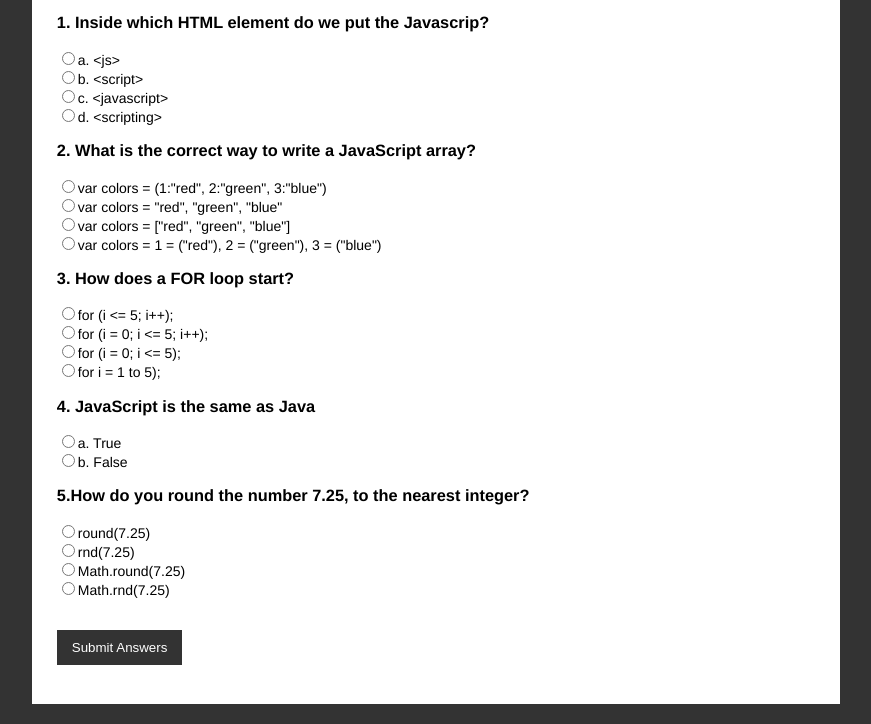
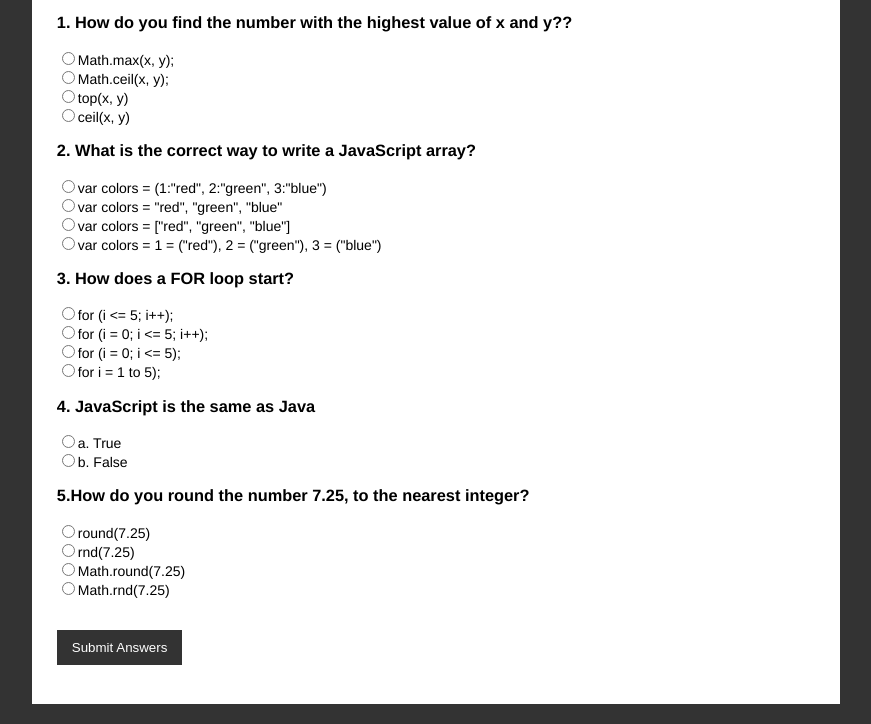
Before and after one commit to BobCHub/Web-Page, a plain HTML site: page quiz.html in a window 1280 px wide. Shown: the part 116-840 px from the top of the page, without its empty margins (204-1075 px from the left). Drawn offline with Linux system fonts and the light colour scheme.

Commit message:
Update quiz.html

```diff
--- a/quiz.html
+++ b/quiz.html
@@ -12,11 +12,11 @@
 			<section>
 				<div id="results"></div>
 				<form name="quizForm" onsubmit="return submitAnswers()">
-					<h3>1. Inside which HTML element do we put the Javascrip?</h3>
-					<input type="radio" name="q1" value="a" id="q1a">a. &lt;js&gt;<br>
-					<input type="radio" name="q1" value="b" id="q1b">b. &lt;script&gt;<br>
-					<input type="radio" name="q1" value="c" id="q1c">c. &lt;javascript&gt;<br>
-					<input type="radio" name="q1" value="d" id="q1d">d. &lt;scripting&gt;<br>
+					<h3>1. How do you find the number with the highest value of x and y??</h3>
+					<input type="radio" name="q1" value="a" id="q1a">Math.max(x, y);<br>
+					<input type="radio" name="q1" value="b" id="q1b">Math.ceil(x, y);<br>
+					<input type="radio" name="q1" value="c" id="q1c">top(x, y)<br>
+					<input type="radio" name="q1" value="d" id="q1d">ceil(x, y)<br>
 
 					<h3>2. What is the correct way to write a JavaScript array?</h3>
 					<input type="radio" name="q2" value="a" id="q2a">var colors = (1:"red", 2:"green", 3:"blue")<br>
```
